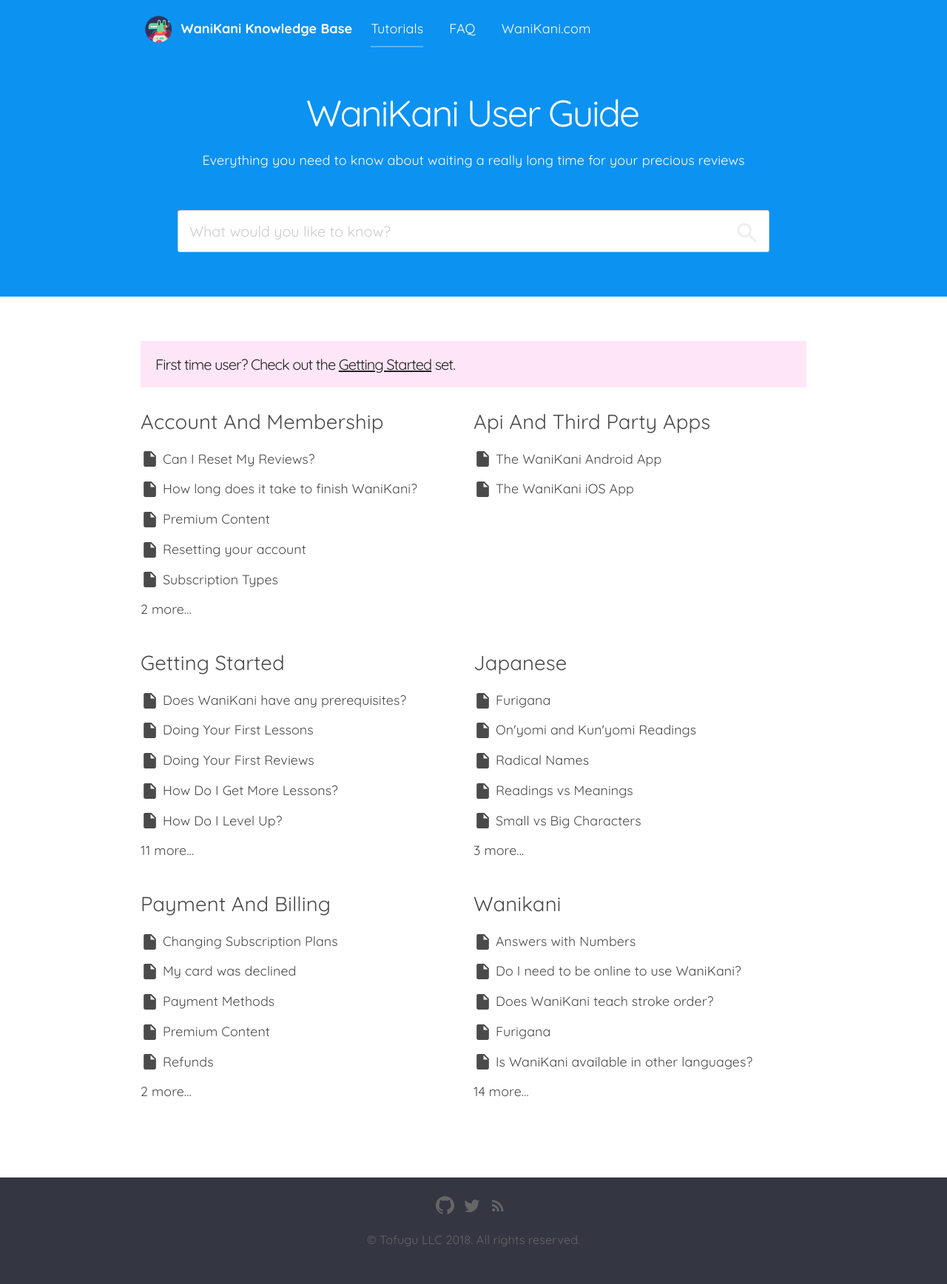
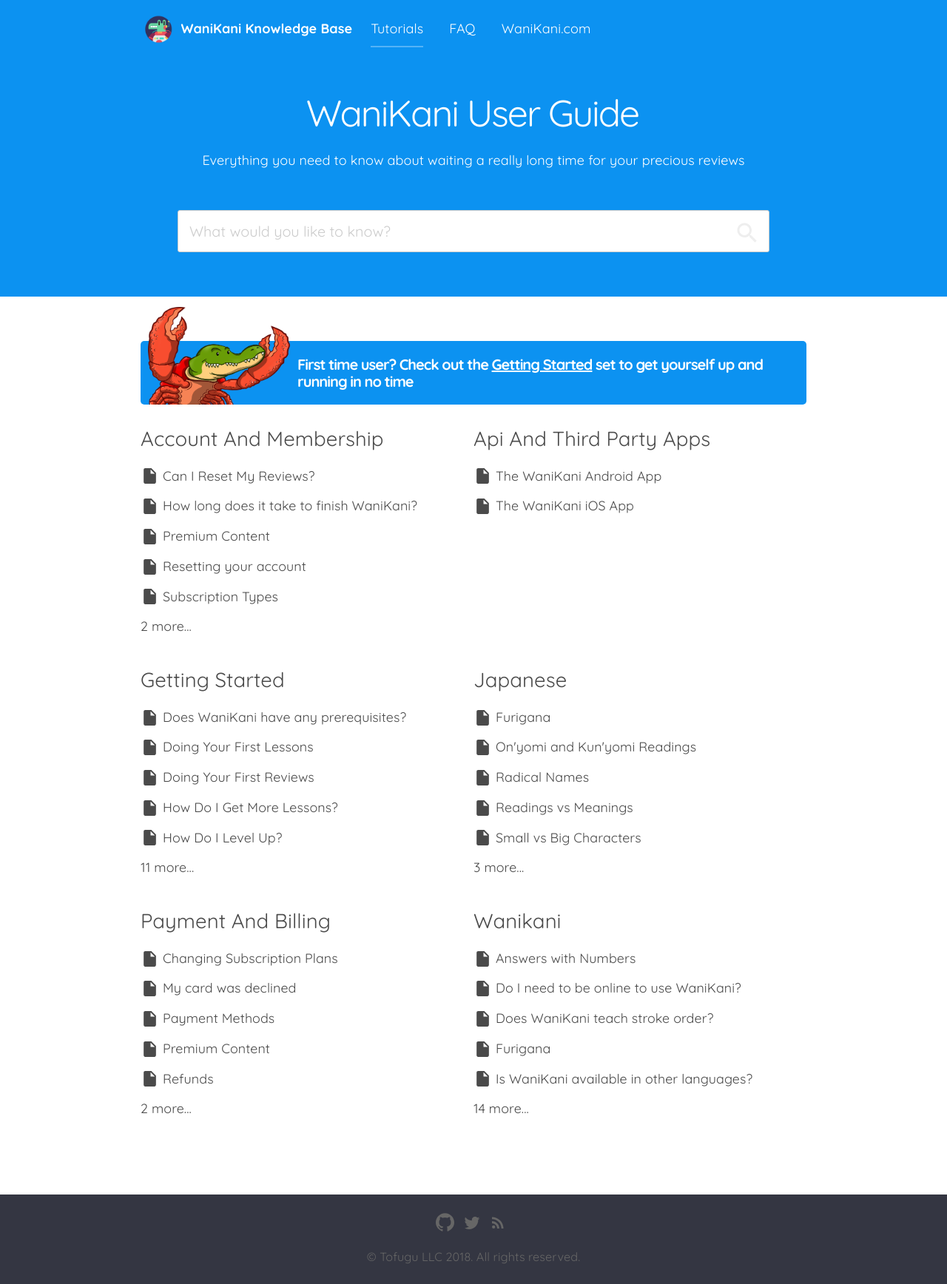
Before and after one commit to CloudCannon/base-jekyll-template, a Jekyll site: the page built from index.html, in a window 1280 px wide. Shown: the whole page at 74% size. Built offline with Jekyll 4.4.1, drawn with Linux system fonts in a browser that asks for light colours; nearby versions of some CDN libraries; before the commit the page ends 1713 px from its top, so only the background shows below that.

Commit message:
Another pass on the getting started banner on the landing page

```diff
--- a/_sass/wanikani/banner.scss
+++ b/_sass/wanikani/banner.scss
@@ -1,13 +1,39 @@
 .banner {
-  background-color: lighten(#ff00aa, 45%);
   margin-bottom: 3rem;
   padding: 2rem;
 }
 
 // _sass/tutorials.scss:129
 .banner--getting-started {
+  background-color: $header-color;
+  border-radius: 5px;
+  position: relative;
+  &:after {
+    background-color: #ffffff;
+    content: " ";
+    position: absolute;
+    width: 192px;
+    height: 20px;
+    bottom: -20px;
+    left: 0;
+  }
+  &:before {
+    background-image: url("/images/wanikani-logo.png");
+    background-size: contain;
+    content: " ";
+    position: absolute;
+    width: 192px;
+    height: 151.875px;
+    bottom: -20px;
+    left: 10px;
+  }
+  h2, a {
+    color: #ffffff;
+  }
   h2 {
     font-size: 2rem;
+    font-weight: bold;
     margin-bottom: 0;
+    margin-left: 192px;
   }
 }
--- a/index.html
+++ b/index.html
@@ -6,8 +6,8 @@
 
 <div class="banner banner--getting-started">
 	<h2>
-		First time user? Check out the <a href="{{ getting_started_set_posts.first.url }}" title="Getting Started set">Getting Started</a> set.
-	<h2>
+		First time user? Check out the <a href="{{ getting_started_set_posts.first.url }}" title="Getting Started set">Getting Started</a> set to get yourself up and running in no time
+	</h2>
 </div>
 
 <section class="categories">
```
Also changed, not shown: images/wanikani-logo.png (added).
